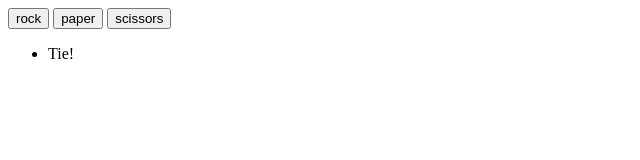
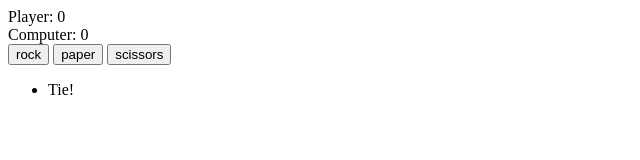
Before and after one commit to marques-j-robinson/odin-rockpaperscissors, a plain HTML site: page index.html in a window 1280 px wide. Both pictures are taken after a click on the button "rock". Shown: the whole page, without its empty margins (0-640 px from the left). Drawn offline with Linux system fonts and the light colour scheme.

Commit message:
add player and comp scores

```diff
--- a/app.js
+++ b/app.js
@@ -32,11 +32,24 @@ const playRound = (playerChoice, compChoice) => {
 }
 
 const game = () => {
+    let playerscore = 0
+    let compscore = 0
+    const playerscoreEl = document.querySelector('.playerscore')
+    const compscoreEl = document.querySelector('.compscore')
     const resultEl = document.querySelector('.result')
     document.querySelectorAll('.play').forEach(el => {
         const playerChoice = el.innerText
         el.addEventListener('click', () => {
-            resultEl.innerHTML = resultEl.innerHTML + `<li>${playRound(playerChoice, getComputerChoice())}</li>`
+            const txt = playRound(playerChoice, getComputerChoice())
+            if (txt.includes('Win')) {
+                ++playerscore
+                playerscoreEl.innerText = playerscore
+            }
+            if (txt.includes('Lose')) {
+                ++compscore
+                compscoreEl.innerText = compscore
+            }
+            resultEl.innerHTML = resultEl.innerHTML + `<li>${txt}</li>`
         })
     })
 }
--- a/index.html
+++ b/index.html
@@ -6,6 +6,8 @@
   </head>
 
   <body>
+      <div>Player: <span class="playerscore">0</span></div>
+      <div>Computer: <span class="compscore">0</span></div>
       <button class="play">rock</button>
     <button class="play">paper</button>
     <button class="play">scissors</button>
```
